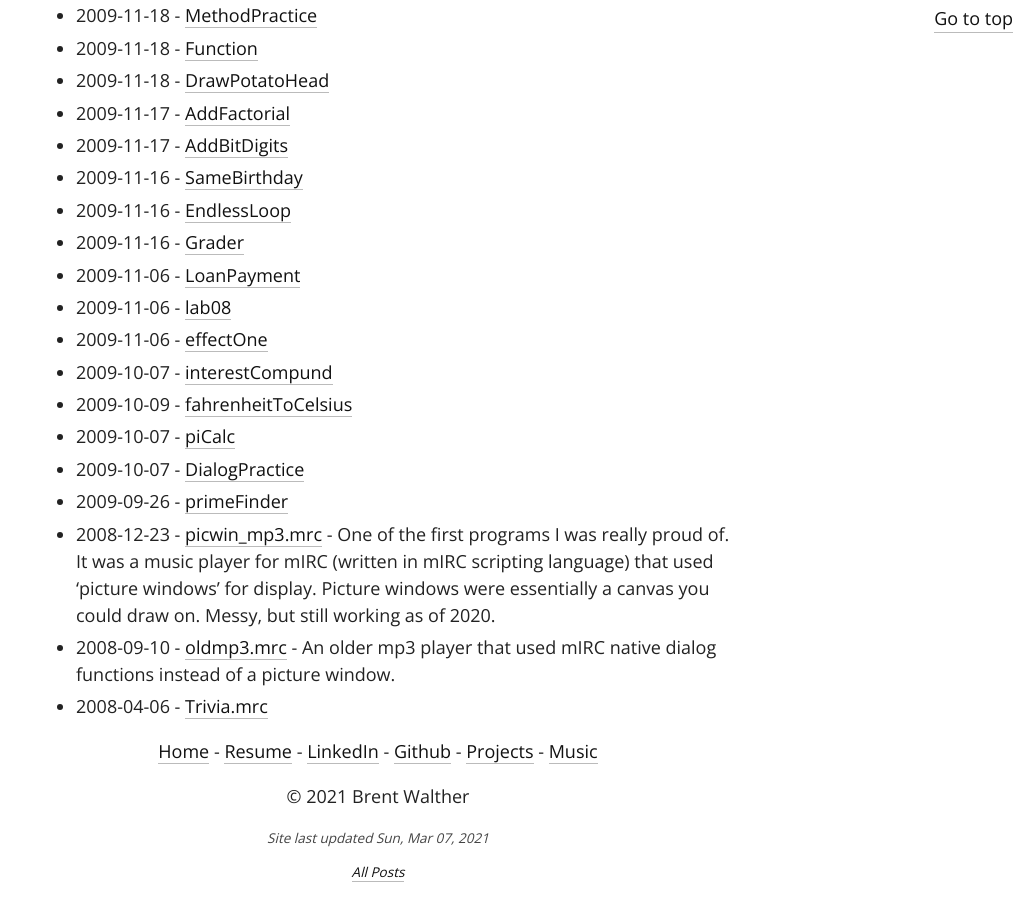
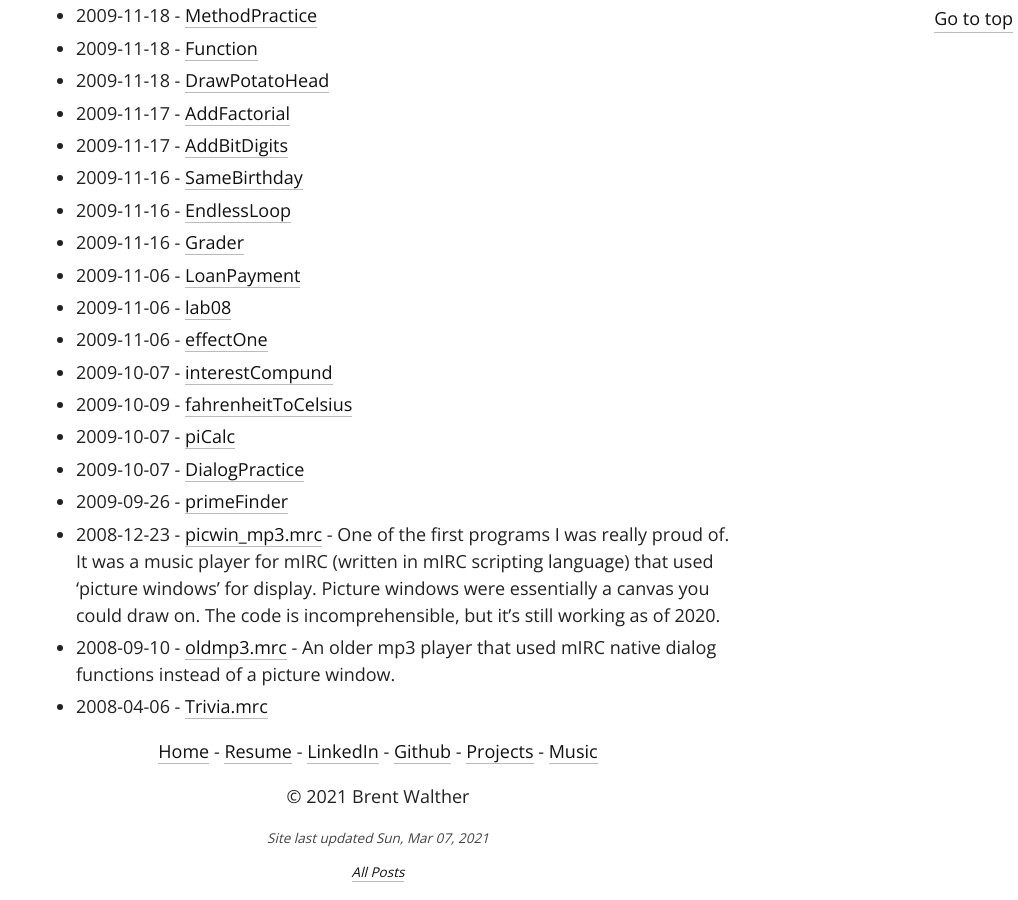
Before and after one commit to brentwalther/brentwalther.github.io, a Jekyll site: the page built from _posts/2011-05-23-code-graveyard.md, in a window 1280 px wide and 900 px high, scrolled down 3011 px. Shown: the whole window, without its empty margins (262-1280 px from the left). Built offline with Jekyll 4.4.1, drawn with Linux system fonts in a browser that asks for light colours.

Commit message:
More accurately describe picwin mp3

```diff
--- a/_posts/2011-05-23-code-graveyard.md
+++ b/_posts/2011-05-23-code-graveyard.md
@@ -118,7 +118,8 @@ have a short description.
 - 2008-12-23 - [picwin_mp3.mrc](files/archive/picwin_mp3.mrc) - One of the first
   programs I was really proud of. It was a music player for mIRC (written in
   mIRC scripting language) that used 'picture windows' for display. Picture
-  windows were essentially a canvas you could draw on. Messy, but still working as of 2020.
+  windows were essentially a canvas you could draw on. The code is incomprehensible,
+  but it's still working as of 2020.
 - 2008-09-10 - [oldmp3.mrc](files/archive/oldmp3.mrc) - An older mp3 player that
   used mIRC native dialog functions instead of a picture window.
 - 2008-04-06 - [Trivia.mrc](files/archive/Trivia.mrc)
```
